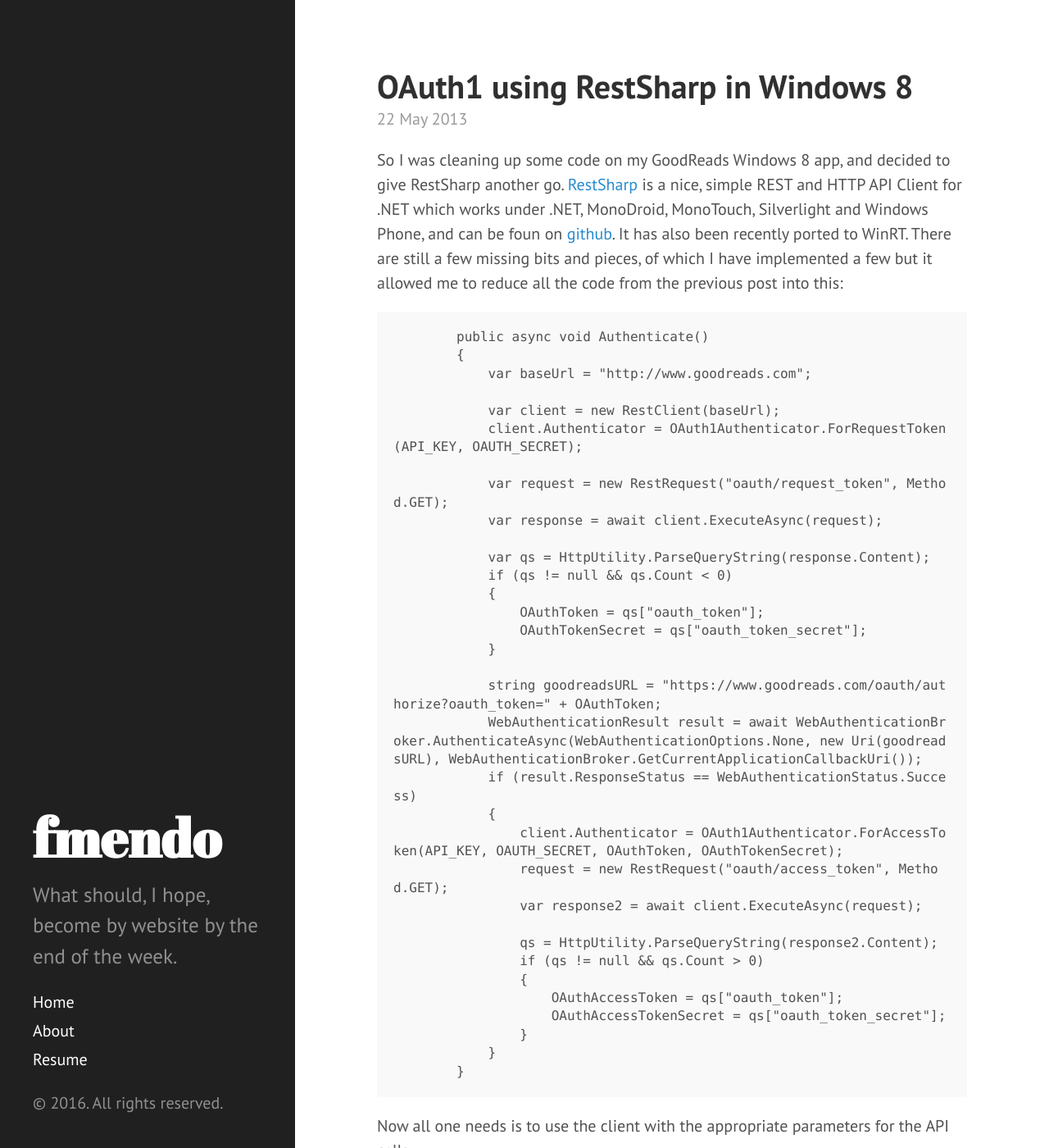
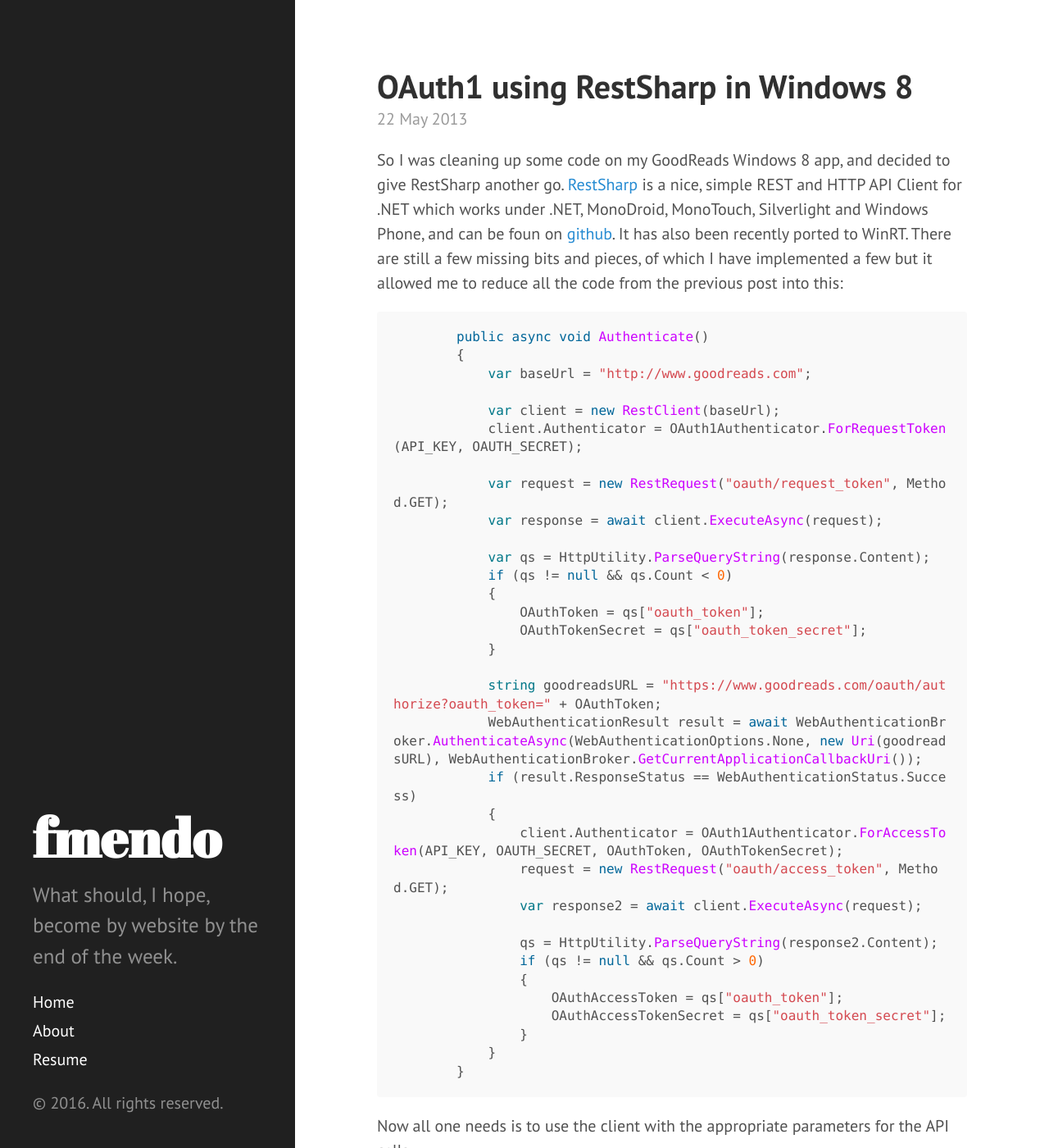
Before and after one commit to fmmendo/fmmendo.github.io, a Jekyll site: the page built from _posts/2013-05-22-oauth1-using-restsharp-in-windows-8.md, in a window 1280 px wide and 1400 px high. Shown: the whole window at 82% size. Built offline with Jekyll 4.4.1, drawn with Linux system fonts in a browser that asks for light colours; some of the changed lines change nothing that is shown.

Commit message:
Update 2013-05-22-oauth1-using-restsharp-in-windows-8.md

```diff
--- a/_posts/2013-05-22-oauth1-using-restsharp-in-windows-8.md
+++ b/_posts/2013-05-22-oauth1-using-restsharp-in-windows-8.md
@@ -1,13 +1,12 @@
 ---
 layout: post
 title: OAuth1 using RestSharp in Windows 8
-date: 2013-05-22 08:00
-author: fmendo
 comments: true
 categories: [C#, Development, GoodReads, OAuth, RestSharp, WinRT]
 ---
 So I was cleaning up some code on my GoodReads Windows 8 app, and decided to give RestSharp another go. <a title="http://restsharp.org/" href="http://restsharp.org/">RestSharp</a> is a nice, simple REST and HTTP API Client for .NET which works under .NET, MonoDroid, MonoTouch, Silverlight and Windows Phone, and can be foun on <a title="https://github.com/devinrader/RestSharp" href="https://github.com/devinrader/RestSharp">github</a>. It has also been recently ported to WinRT. There are still a few missing bits and pieces, of which I have implemented a few but it allowed me to reduce all the code from the previous post into this:
-<pre class="brush: csharp;">        public async void Authenticate()
+~~~csharp
+        public async void Authenticate()
         {
             var baseUrl = "http://www.goodreads.com";
 
@@ -18,7 +17,7 @@
             var response = await client.ExecuteAsync(request);
 
             var qs = HttpUtility.ParseQueryString(response.Content);
-            if (qs != null &amp;&amp; qs.Count &lt; 0)
+            if (qs != null && qs.Count < 0)
             {
                 OAuthToken = qs["oauth_token"];
                 OAuthTokenSecret = qs["oauth_token_secret"];
@@ -33,12 +32,12 @@
                 var response2 = await client.ExecuteAsync(request);
 
                 qs = HttpUtility.ParseQueryString(response2.Content);
-                if (qs != null &amp;&amp; qs.Count &gt; 0)
+                if (qs != null && qs.Count > 0)
                 {
                     OAuthAccessToken = qs["oauth_token"];
                     OAuthAccessTokenSecret = qs["oauth_token_secret"];
                 }
             }
         }
-</pre>
+~~~
 Now all one needs is to use the client with the appropriate parameters for the API calls.
```
